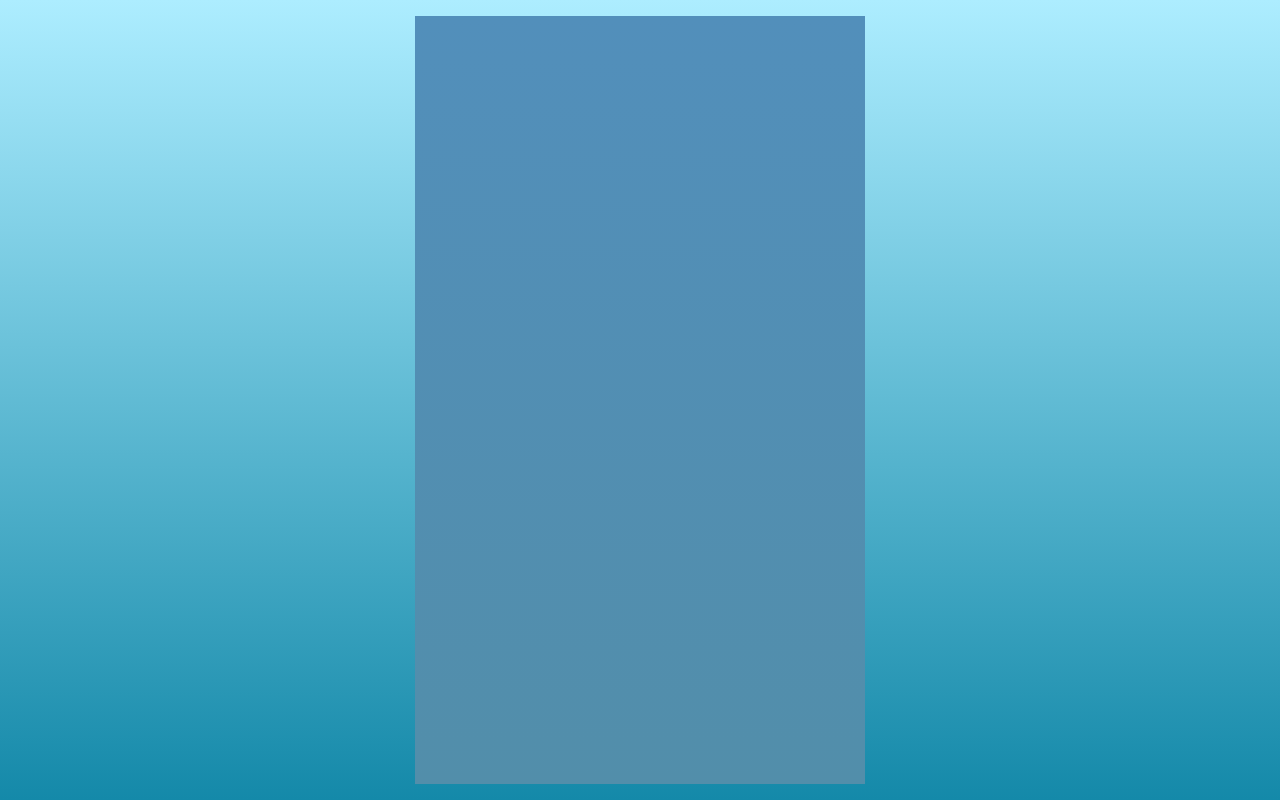
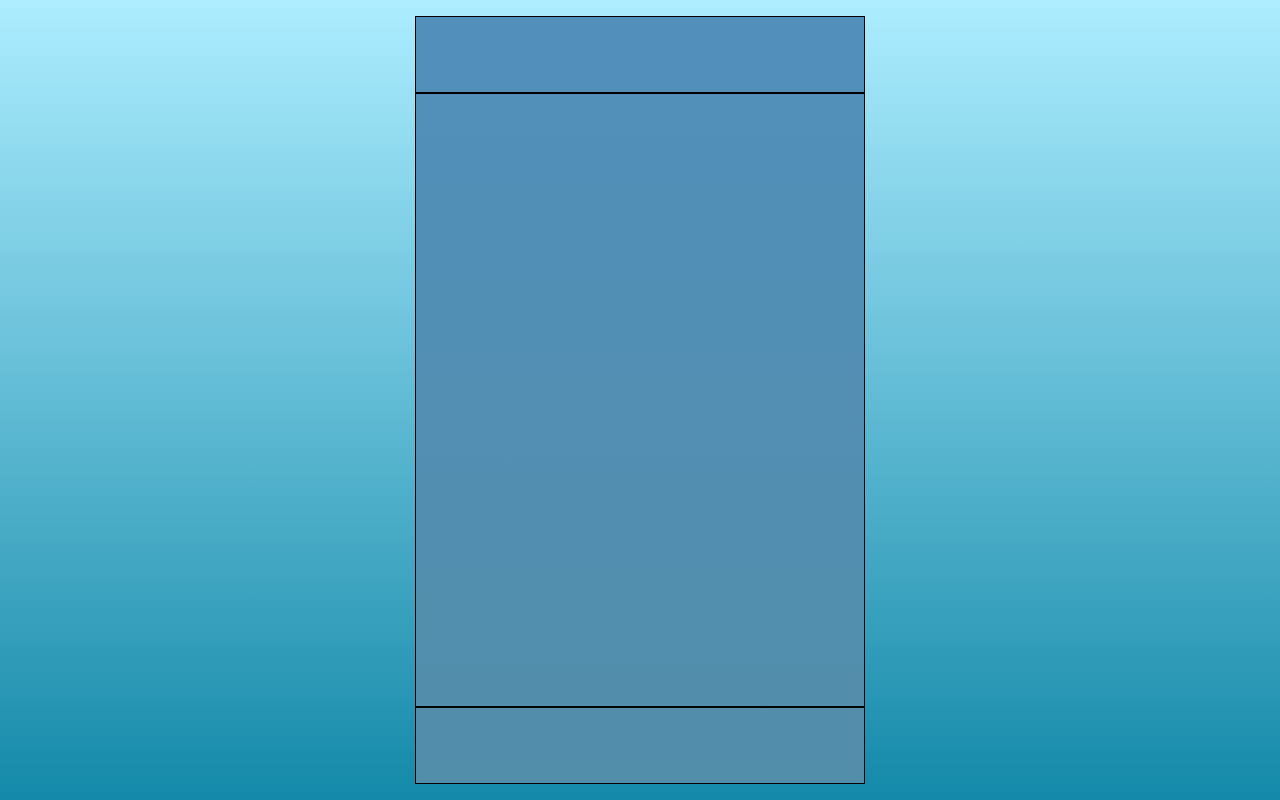
Before and after one commit to dionybusker/B2W19O1b-mastermind, a plain HTML site: page index.html in a window 1280 px wide. Drawn offline with Linux system fonts and the light colour scheme.

Commit message:
answer,guess,selection boxes

```diff
--- a/index.html
+++ b/index.html
@@ -8,7 +8,24 @@
 
     <body>
         <div class="board">
+            <div class="answer-container flexer"> <!-- flexer betekenis -->
+                <div class="answer-box">
 
+                </div>
+                <div class="button-container">
+                    <div class="submit-button">
+                        <h3 class="text"></h3>
+                    </div>
+                </div>
+            </div>
+
+            <div class="guess-container flexer"> <!-- flexer betekenis -->
+
+            </div>
+
+            <div class="selection-container flexer"> <!-- flexer betekenis -->
+
+            </div>
         </div>
 
         <script src="script.js"></script>
--- a/style.css
+++ b/style.css
@@ -2,6 +2,10 @@ body {
     margin: 0;
     padding: 0;
     background: linear-gradient(rgb(173, 237, 255), rgb(20, 137, 169));
+}
+
+.flexer {
+    display: flex;
 }
 
 .board {
@@ -10,3 +14,27 @@ body {
     height: 96vh; /* 96% van de "view height" */
     margin: 2vh auto;
 }
+
+/* answer-container */
+.answer-container {
+    box-sizing: border-box;
+    width: 100%;
+    height: 10%;
+    border: 1px solid black;
+}
+
+/* guess-container */
+.guess-container {
+    box-sizing: border-box;
+    width: 100%;
+    height: 80%;
+    border: 1px solid black;
+}
+
+/* selection-container */
+.selection-container {
+    box-sizing: border-box;
+    width: 100%;
+    height: 10%;
+    border: 1px solid black;
+}
```
